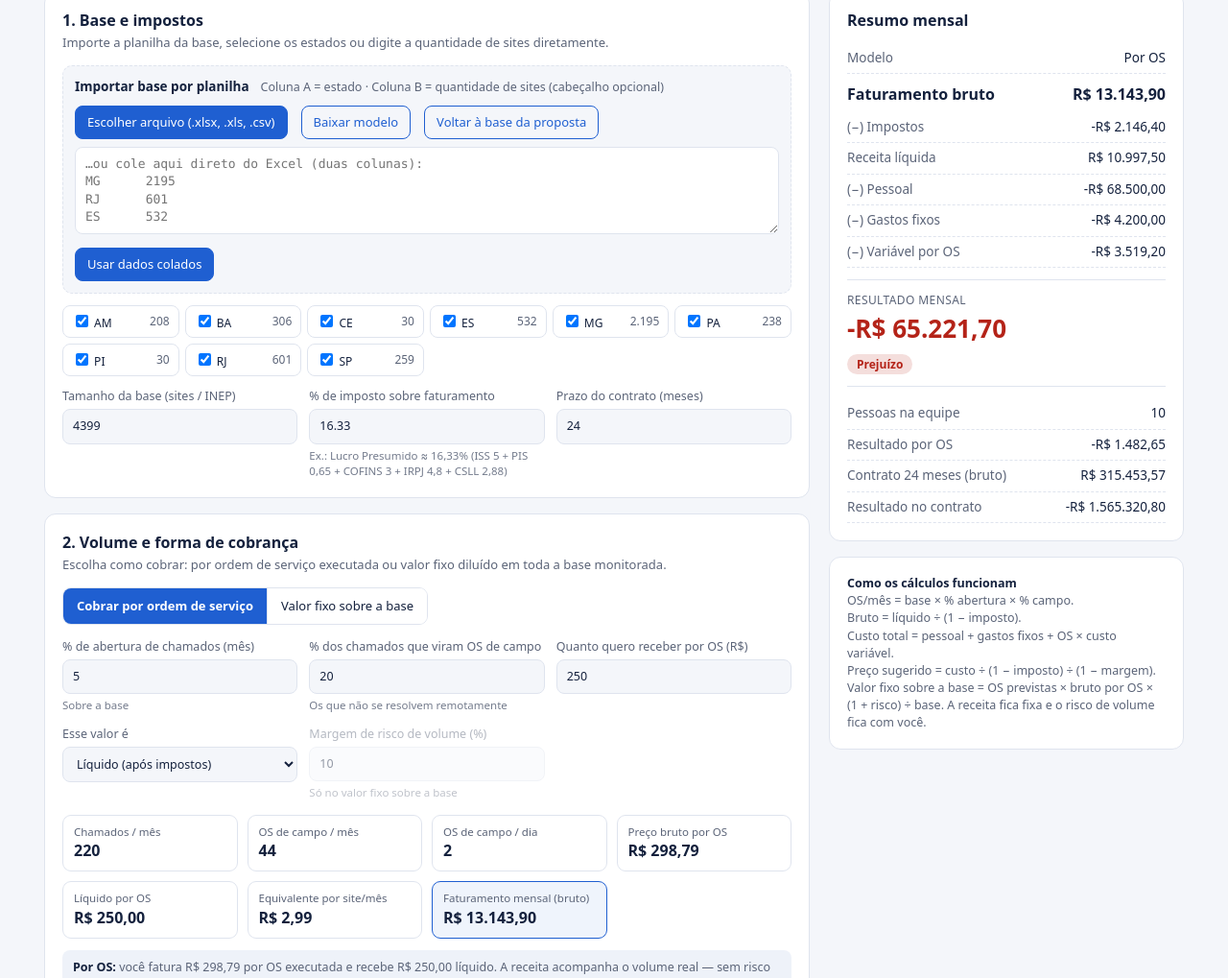
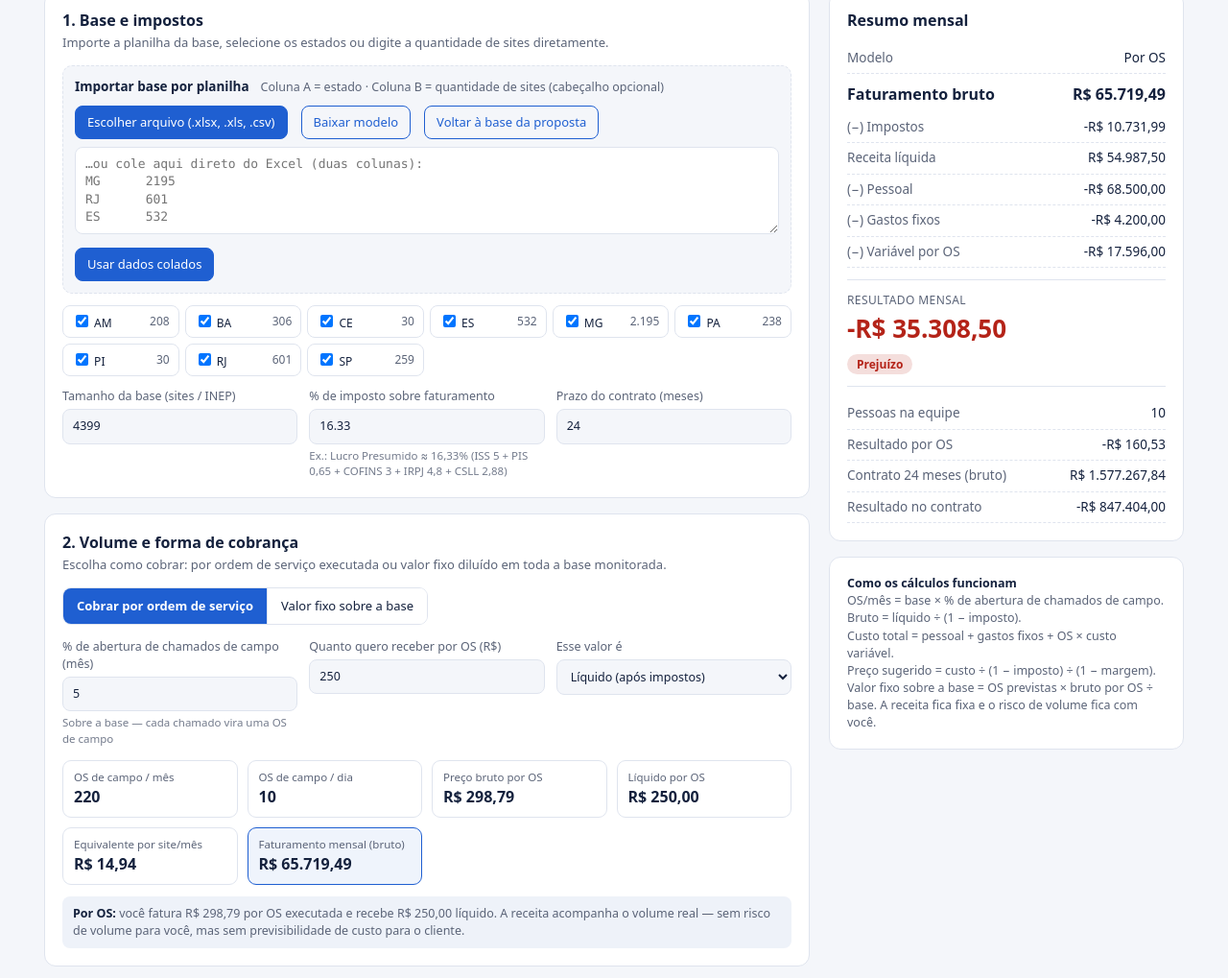
Before and after one commit to nprojeto/calculadoraOS, a plain HTML site: page index.html in a window 1280 px wide. Shown: the part 128-1147 px from the top of the page at 96% size. Drawn offline with Linux system fonts and the light colour scheme.

Commit message:
index.html

```diff
--- a/index.html
+++ b/index.html
@@ -157,13 +157,9 @@ footer{color:var(--muted);font-size:12px;text-align:center;padding:0 16px 30px}
     </div>
 
     <div class="grid">
-      <label class="f">% de abertura de chamados (mês)
+      <label class="f">% de abertura de chamados de campo (mês)
         <input type="number" id="pAb" step="0.1" min="0">
-        <small>Sobre a base</small>
-      </label>
-      <label class="f">% dos chamados que viram OS de campo
-        <input type="number" id="pCampo" step="1" min="0" max="100">
-        <small>Os que não se resolvem remotamente</small>
+        <small>Sobre a base — cada chamado vira uma OS de campo</small>
       </label>
       <label class="f">Quanto quero receber por OS (R$)
         <input type="number" id="alvo" step="1" min="0">
@@ -174,14 +170,9 @@ footer{color:var(--muted);font-size:12px;text-align:center;padding:0 16px 30px}
           <option value="bruto">Bruto (com impostos)</option>
         </select>
       </label>
-      <label class="f" id="riscoBox">Margem de risco de volume (%)
-        <input type="number" id="risco" step="1" min="0">
-        <small>Só no valor fixo sobre a base</small>
-      </label>
     </div>
 
     <div class="mini">
-      <div><small>Chamados / mês</small><strong id="o_ch">–</strong></div>
       <div><small>OS de campo / mês</small><strong id="o_os">–</strong></div>
       <div><small>OS de campo / dia</small><strong id="o_osd">–</strong></div>
       <div><small>Preço bruto por OS</small><strong id="o_bos">–</strong></div>
@@ -305,11 +296,11 @@ footer{color:var(--muted);font-size:12px;text-align:center;padding:0 16px 30px}
     </div>
     <div class="card" style="font-size:12.5px;color:var(--muted)">
       <b style="color:var(--ink)">Como os cálculos funcionam</b><br>
-      OS/mês = base × % abertura × % campo.<br>
+      OS/mês = base × % de abertura de chamados de campo.<br>
       Bruto = líquido ÷ (1 − imposto).<br>
       Custo total = pessoal + gastos fixos + OS × custo variável.<br>
       Preço sugerido = custo ÷ (1 − imposto) ÷ (1 − margem).<br>
-      Valor fixo sobre a base = OS previstas × bruto por OS × (1 + risco) ÷ base. A receita fica fixa e o risco de volume fica com você.
+      Valor fixo sobre a base = OS previstas × bruto por OS ÷ base. A receita fica fixa e o risco de volume fica com você.
     </div>
   </div>
 </aside>
@@ -326,7 +317,7 @@ const UFS_PROPOSTA = [
 let UFS = UFS_PROPOSTA.map(u => u.slice());
 const DEF = {
   base:4399, imp:16.33, meses:24,
-  mode:"os", pAb:5, pCampo:20, alvo:250, alvoTipo:"liq", risco:10,
+  mode:"os", pAb:5, alvo:250, alvoTipo:"liq",
   diasOp:22, diasTrab:22, margem:20,
   terc:0, km:40, rkm:1.5, outros:20,
   ufs:UFS_PROPOSTA.map(u=>u[0]), ufData:UFS_PROPOSTA,
@@ -338,7 +329,7 @@ const DEF = {
   ],
   cf:[{n:"Aluguel do espaço",v:2000},{n:"Água",v:100},{n:"Luz",v:300},{n:"Internet",v:300},{n:"Celulares e chips dos técnicos",v:900},{n:"Ferramentas e EPIs",v:600}]
 };
-const NUMS = ["base","imp","meses","pAb","pCampo","alvo","risco","diasOp","diasTrab","margem","terc","km","rkm","outros"];
+const NUMS = ["base","imp","meses","pAb","alvo","diasOp","diasTrab","margem","terc","km","rkm","outros"];
 const SELS = ["alvoTipo"];
 const CRITS = {os:"OS de campo/dia", uf:"Pessoas por estado", sites:"Sites da base", fixo:"Quantidade fixa"};
 const CAPLBL = {os:"OS/dia por pessoa", uf:"Pessoas por estado", sites:"Sites por pessoa", fixo:"—"};
@@ -539,7 +530,6 @@ let ultimoSug = {liqOS:0, brutoOS:0};
 
 function calc(){
   document.querySelectorAll(".seg button").forEach(b => b.classList.toggle("on", b.dataset.mode === mode));
-  $("riscoBox").style.opacity = mode === "base" ? 1 : .45;
 
   const imp = Math.min(Math.max(v("imp"),0),99)/100;
   const base = Math.max(0, Math.round(v("base")));
@@ -548,19 +538,16 @@ function calc(){
   const nEstados = [...$("ufs").querySelectorAll("[data-i]")].filter(c => c.checked && UFS[+c.dataset.i][1] > 0).length;
 
   // ---------- Volume e preço ----------
-  const pAb = v("pAb")/100, pCampo = v("pCampo")/100;
-  const chamados = base*pAb;
-  const os = chamados*pCampo;
+  const pAb = v("pAb")/100;
+  const os = base*pAb;
   const alvo = v("alvo");
   const brutoOS = $("alvoTipo").value === "liq" ? alvo/(1-imp) : alvo;
   const liqOS = brutoOS*(1-imp);
-  const risco = v("risco")/100;
-  const vSiteBase = base ? os*brutoOS*(1+risco)/base : 0;
+  const vSiteBase = base ? os*brutoOS/base : 0;
   const recBase = vSiteBase*base;
   const fat = mode === "os" ? os*brutoOS : recBase;
   const vSite = base ? fat/base : 0;
 
-  $("o_ch").textContent = n1(chamados);
   $("o_os").textContent = n1(os);
   $("o_osd").textContent = n1(os/diasOp);
   $("o_bos").textContent = brl(brutoOS);
@@ -569,7 +556,7 @@ function calc(){
   $("o_fat").textContent = brl(fat);
   $("n3note").innerHTML = mode === "os"
     ? `<b>Por OS:</b> você fatura ${brl(brutoOS)} por OS executada e recebe ${brl(liqOS)} líquido. A receita acompanha o volume real — sem risco de volume para você, mas sem previsibilidade de custo para o cliente.`
-    : `<b>Valor fixo sobre a base:</b> ${brl(vSiteBase)} por site/mês × ${n0(base)} sites = ${brl(recBase)} por mês, independente de quantas OS acontecerem (já com ${n0(risco*100)}% de margem de risco).`;
+    : `<b>Valor fixo sobre a base:</b> ${brl(vSiteBase)} por site/mês × ${n0(base)} sites = ${brl(recBase)} por mês, independente de quantas OS acontecerem.`;
 
   // ---------- Equipe e custos ----------
   const D = dimensionar(os, base, nEstados);
```
